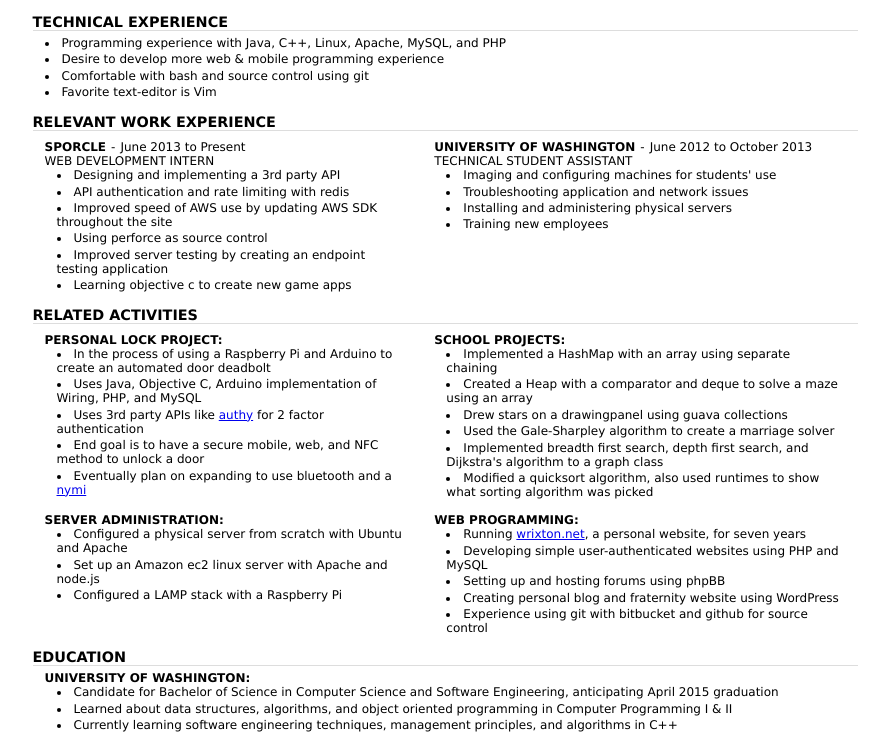
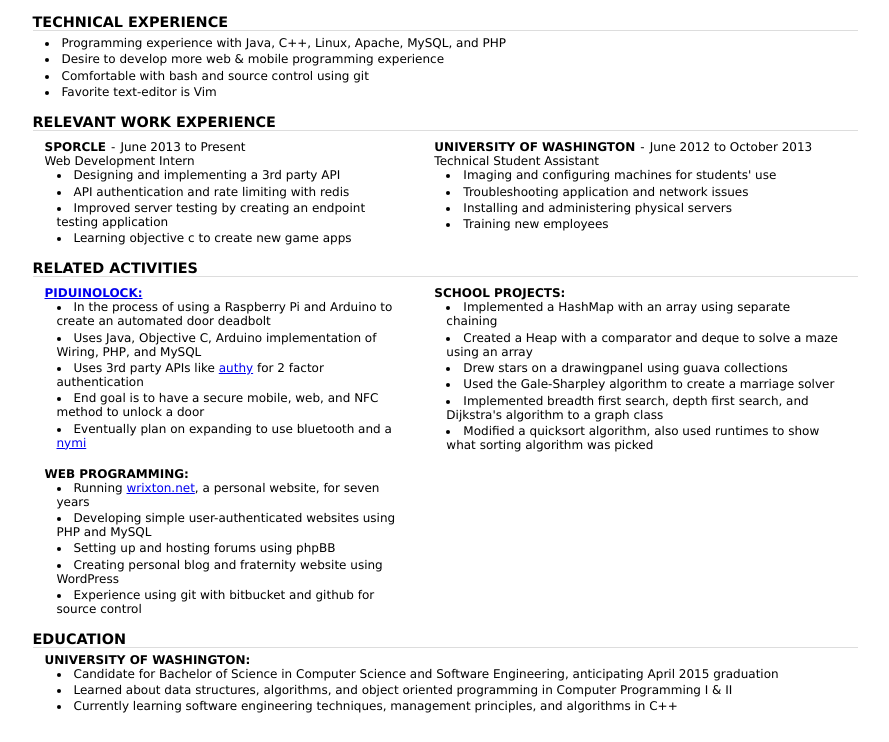
Before and after one commit to rwwarren/war.re, a PHP site: page /n/index.php in a window 1280 px wide. Shown: the part 61-803 px from the top of the page, without its empty margins (195-1084 px from the left). After the commit the page ends 774 px from the top, so only its background shows below. Run offline with PHP 8.4, Linux system fonts and the light colour scheme.

Commit message:
resume small changes

```diff
--- a/root/n/index.php
+++ b/root/n/index.php
@@ -43,6 +43,7 @@ class Home extends Page{
               '<p>Some things I have built are:</p>' .
               '<p class="indent">This site, <a href="http://war.re/n">war.re</a></p>'.
               '<p class="indent">My other site running node js <a href="http://wrixton.net">wrixton.net</a></p>'.
+              '<p class="indent">An electonic door lock system example <a href="http://doorlock.war.re/">PiDuinoLock</a></p>'.
               //'<p></p>'.
             '</li>' .
             '<li><p class="title">Resume</p>' .
--- a/subdomains/ryan/n/index.php
+++ b/subdomains/ryan/n/index.php
@@ -108,7 +108,7 @@ ul ul {
   list-style: disc inside;
 }
 
-#content > #header, #experience, #work, #activities, #eduction {
+#content > #header, #experience, #work, #activities, #education {
   clear: both;
   width: 100%;
 }
@@ -144,7 +144,6 @@ ul ul {
 
 .as {
   font: normal 1.0em verdana;
-  text-transform: uppercase;
 }
 
 ul {
@@ -183,8 +182,6 @@ li {
             <ul>
               <li>Designing and implementing a 3rd party API</li>
               <li>API authentication and rate limiting with redis</li>
-              <li>Improved speed of AWS use by updating AWS SDK throughout the site</li>
-              <li>Using perforce as source control</li>
               <li>Improved server testing by creating an endpoint testing application</li>
               <li>Learning objective c to create new game apps</li>
             </ul>
@@ -209,7 +206,7 @@ li {
       <ul>
         <li>
         <div class="leftSide">
-          <h3>Personal Lock Project:</h3>
+          <h3><a href="https://github.com/rwwarren/door-lock/">PiDuinoLock:</a></h3>
           <ul>
             <li>In the process of using a Raspberry Pi and Arduino to create an automated door deadbolt</li>
             <li>Uses Java, Objective C, Arduino implementation of Wiring, PHP, and MySQL</li>
@@ -238,18 +235,6 @@ li {
       <ul>
         <li>
         <div class="leftSide">
-          <h3>Server Administration:</h3>
-          <ul>
-            <li>Configured a physical server from scratch with Ubuntu and Apache</li>
-            <li>Set up an Amazon ec2 linux server with Apache and node.js</li>
-            <li>Configured a LAMP stack with a Raspberry Pi</li>
-          </ul>
-        </div>
-        </li>
-      </ul>
-      <ul>
-        <li>
-        <div class="rightSide">
           <h3>Web Programming:</h3>
           <ul>
             <li>Running <a href="http://wrixton.net">wrixton.net</a>, a personal website, for seven years</li>
```
Also changed, not shown: subdomains/ryan/favicon.ico (added).
